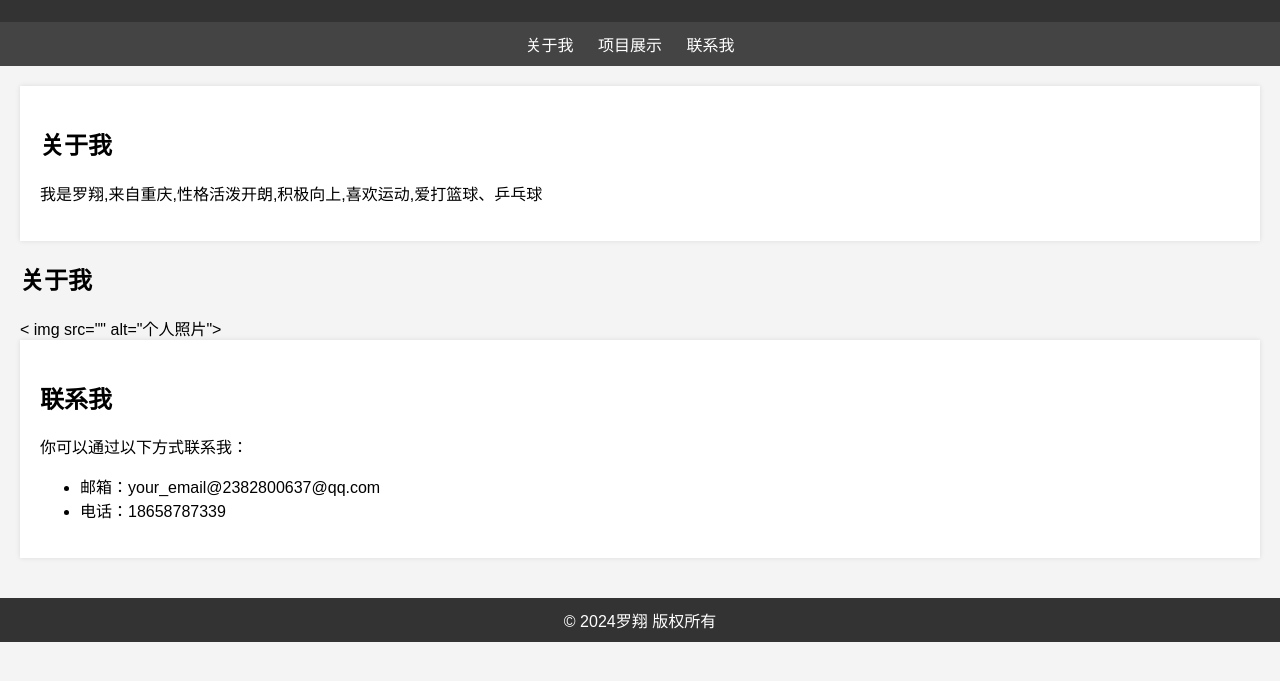
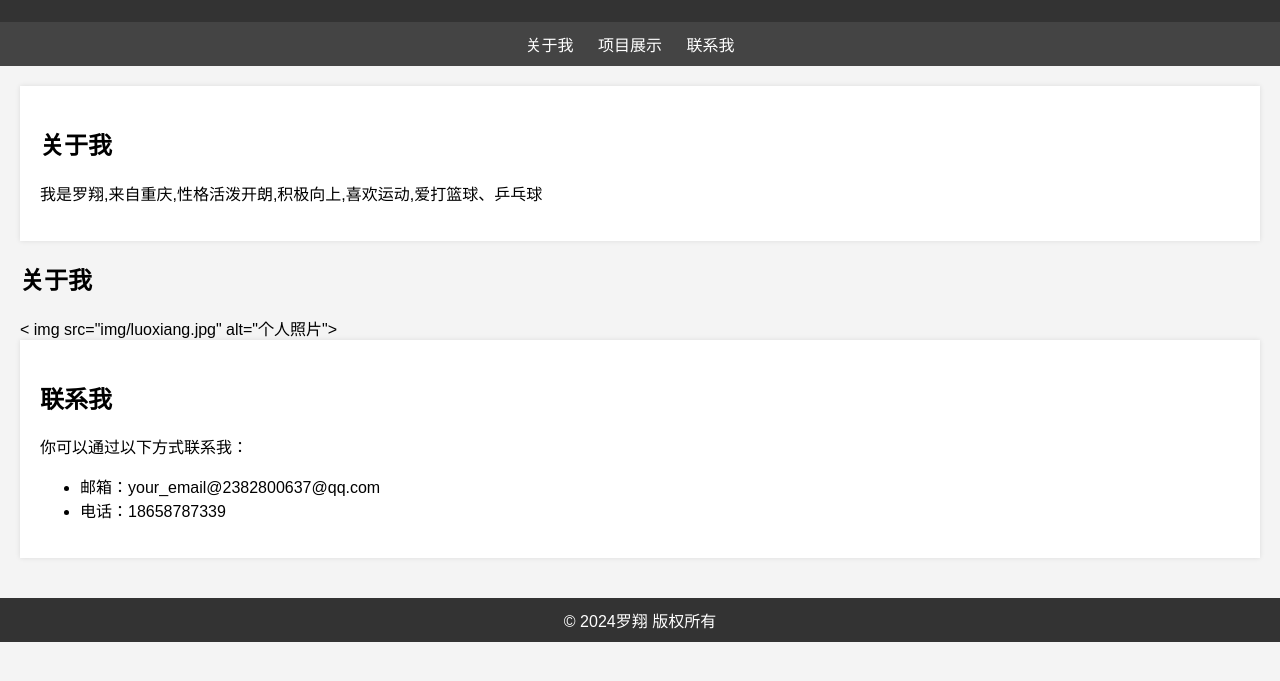
Before and after one commit to luoxiangcq/luoxiangcq.github.io, a plain HTML site: page index.html in a window 1280 px wide. Shown: the part 107-788 px from the top of the page. Drawn offline with Linux system fonts and the light colour scheme.

Commit message:
Update index.html

```diff
--- a/index.html
+++ b/index.html
@@ -110,7 +110,7 @@
 
     <h2>关于我</h2>
             <div class="profile-pic">
-                < img src="" alt="个人照片">
+                < img src="img/luoxiang.jpg" alt="个人照片">
 
 
     <!-- 联系我 -->
```
